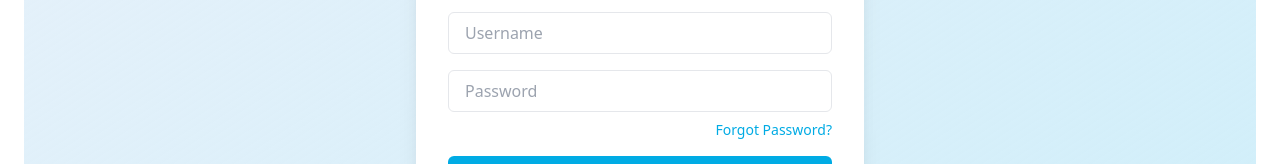
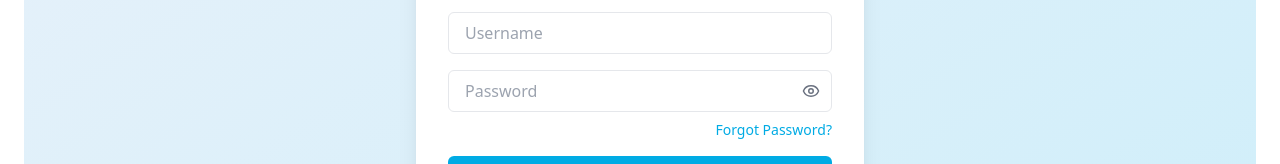
Before and after one commit to Takeshi2K02/EduSynthAI, a React (Vite) app in the folder frontend/: page /login in a window 1280 px wide. Shown: the part 405-569 px from the top of the page. Built offline with nearby package versions, Linux system fonts and the light colour scheme.

Commit message:
UI changes
- Minor UI Changes

```diff
--- /dev/null
+++ b/frontend/src/components/AuthLayout.jsx
@@ -0,0 +1,20 @@
+import { useEffect } from 'react';
+
+const AuthLayout = ({ children }) => {
+  // Prevent scroll at <body> and <html> level
+  useEffect(() => {
+    const originalStyle = document.body.style.overflow;
+    document.body.style.overflow = 'hidden';
+    return () => {
+      document.body.style.overflow = originalStyle;
+    };
+  }, []);
+
+  return (
+    <div className="fixed inset-0 flex items-center justify-center bg-gradient-to-br from-secondary to-primary/20 dark:from-dark dark:to-dark overflow-hidden">
+      {children}
+    </div>
+  );
+};
+
+export default AuthLayout;
--- a/frontend/src/components/CommonLayout.jsx
+++ b/frontend/src/components/CommonLayout.jsx
@@ -26,14 +26,12 @@ export default function CommonLayout({ children }) {
   };
 
   return (
-    <div className="flex h-screen bg-[var(--bg)] text-[var(--text)] overflow-hidden">
+    <div className="w-screen h-screen overflow-hidden bg-[var(--bg)] text-[var(--text)] flex">
       {/* Sidebar */}
       <aside
-        className={`
-          fixed inset-y-0 left-0 z-20 w-64 bg-[var(--bg-subtle)] border-r border-[var(--border)]
-          transform transition-transform duration-300 ease-in-out
-          ${open ? 'translate-x-0' : '-translate-x-full'}
-        `}
+        className={`fixed inset-y-0 left-0 z-20 w-64 bg-[var(--bg-subtle)] border-r border-[var(--border)]
+        transform transition-transform duration-300 ease-in-out
+        ${open ? 'translate-x-0' : '-translate-x-full'}`}
       >
         <div className="p-4">
           <Link to="/dashboard" className="text-3xl font-extrabold text-[var(--primary)] tracking-tight">
@@ -43,14 +41,9 @@ export default function CommonLayout({ children }) {
         <nav className="px-4 space-y-4 text-sm">
           <Link to="/dashboard" className="block py-2 px-3 rounded hover:bg-[var(--primary)]/10">Dashboard</Link>
           <Link to="/quiz" className="block py-2 px-3 rounded hover:bg-[var(--primary)]/10">Quiz</Link>
-
           <p className="mt-6 text-xs uppercase text-[var(--text-muted)]">Filters</p>
           {['All', 'Recent', 'Popular', 'Trending'].map(item => (
-            <a
-              key={item}
-              href="#"
-              className="block py-2 px-3 rounded hover:bg-[var(--primary)]/10"
-            >
+            <a key={item} href="#" className="block py-2 px-3 rounded hover:bg-[var(--primary)]/10">
               {item}
             </a>
           ))}
@@ -58,22 +51,14 @@ export default function CommonLayout({ children }) {
       </aside>
 
       {/* Main Content */}
-      <div className={`flex-1 flex flex-col transition-all duration-300 ${open ? 'ml-64' : 'ml-0'}`}>
+      <div className={`flex-1 flex flex-col transition-all duration-300 ${open ? 'ml-64' : 'ml-0'} overflow-hidden`}>
         {/* Top bar */}
-        <header className="flex items-center justify-between bg-[var(--bg-subtle)] px-6 py-4 border-b border-[var(--border)]">
+        <header className="flex items-center justify-between bg-[var(--bg-subtle)] px-6 py-4 border-b border-[var(--border)] shrink-0">
           <div className="flex items-center gap-4">
-            <button
-              onClick={() => setOpen(!open)}
-              className="text-[var(--primary)] p-2 rounded-md focus:outline-none"
-            >
+            <button onClick={() => setOpen(!open)} className="text-[var(--primary)] p-2 rounded-md focus:outline-none">
               {open ? <FiX size={24} /> : <FiMenu size={24} />}
             </button>
-
-            <div
-              className={`text-3xl font-extrabold text-[var(--primary)] tracking-tight leading-none transition-opacity duration-300 ${
-                open ? 'opacity-0 pointer-events-none' : 'opacity-100'
-              }`}
-            >
+            <div className={`text-3xl font-extrabold text-[var(--primary)] tracking-tight leading-none transition-opacity duration-300 ${open ? 'opacity-0 pointer-events-none' : 'opacity-100'}`}>
               EduSynth AI
             </div>
           </div>
@@ -117,7 +102,10 @@ export default function CommonLayout({ children }) {
           </div>
         </header>
 
-        <main className="flex-1 overflow-auto p-6">{children}</main>
+        {/* Page Content */}
+        <main className="flex-1 p-6 overflow-hidden">
+          {children}
+        </main>
       </div>
     </div>
   );
--- a/frontend/src/pages/Login.jsx
+++ b/frontend/src/pages/Login.jsx
@@ -3,9 +3,11 @@ import axios from 'axios';
 import { useDispatch } from 'react-redux';
 import { login } from '../redux/slices/authSlice';
 import { useNavigate } from 'react-router-dom';
+import { Eye, EyeOff } from 'lucide-react';
 
 const Login = () => {
   const [form, setForm] = useState({ username: '', password: '' });
+  const [showPassword, setShowPassword] = useState(false);
   const [error, setError] = useState(null);
   const dispatch = useDispatch();
   const navigate = useNavigate();
@@ -21,7 +23,7 @@ const Login = () => {
   };
 
   return (
-    <div className="min-h-screen w-full flex items-center justify-center bg-gradient-to-br from-secondary to-primary/20 dark:from-dark dark:to-dark m-0 p-0">
+    <div className="flex items-center justify-center min-h-screen bg-gradient-to-br from-secondary to-primary/20 dark:from-dark dark:to-dark overflow-hidden">
       <div className="bg-white dark:bg-neutral-900 rounded-2xl shadow-xl p-8 w-full max-w-md transition-all">
         <h1 className="text-3xl font-bold text-primary mb-6 text-center">Sign In</h1>
 
@@ -33,13 +35,21 @@ const Login = () => {
           className="w-full px-4 py-2 mb-4 border rounded-md focus:outline-none focus:ring-2 focus:ring-primary dark:bg-neutral-800 dark:border-neutral-700"
         />
 
-        <input
-          type="password"
-          placeholder="Password"
-          value={form.password}
-          onChange={(e) => setForm({ ...form, password: e.target.value })}
-          className="w-full px-4 py-2 mb-2 border rounded-md focus:outline-none focus:ring-2 focus:ring-primary dark:bg-neutral-800 dark:border-neutral-700"
-        />
+        <div className="relative mb-2">
+          <input
+            type={showPassword ? 'text' : 'password'}
+            placeholder="Password"
+            value={form.password}
+            onChange={(e) => setForm({ ...form, password: e.target.value })}
+            className="w-full px-4 py-2 pr-10 border rounded-md focus:outline-none focus:ring-2 focus:ring-primary dark:bg-neutral-800 dark:border-neutral-700"
+          />
+          <span
+            onClick={() => setShowPassword(!showPassword)}
+            className="absolute top-1/2 right-3 transform -translate-y-1/2 cursor-pointer text-gray-500 hover:text-primary"
+          >
+            {showPassword ? <EyeOff size={18} /> : <Eye size={18} />}
+          </span>
+        </div>
 
         <p
           onClick={() => navigate('/forgot-password')}
```
